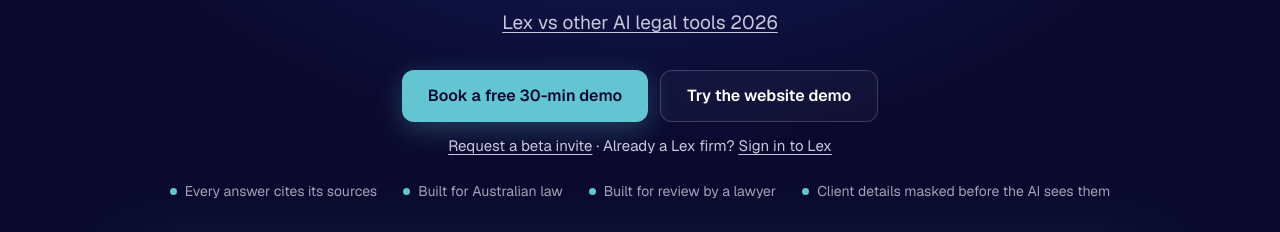
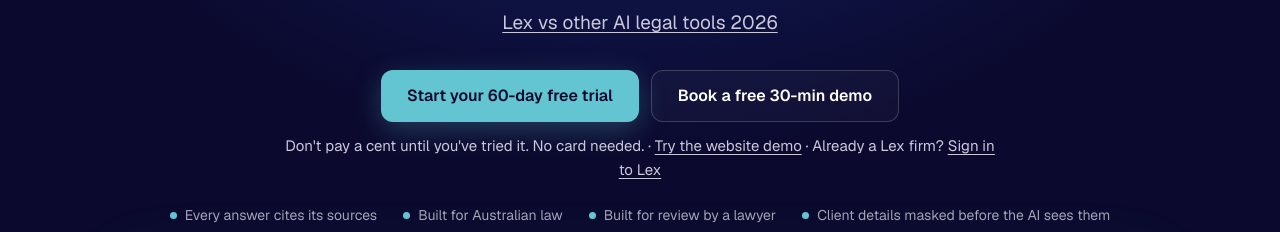
Before and after one commit to sg-satoshi/saabai-site, a Next.js app: page /legal in a window 1280 px wide. Shown: the part 449-681 px from the top of the page. Built offline with nearby package versions, Linux system fonts and the light colour scheme; no server answers.

Commit message:
Lex open free trial (Shane 1:42 PM): 'Start your 60-day free trial' CTAs on /pricing and /legal, demo secondary; /lex/signup/trial public (#408)

```diff
--- a/app/api/lex/signup/route.ts
+++ b/app/api/lex/signup/route.ts
@@ -32,7 +32,7 @@ export async function signupAllowed(req: NextRequest): Promise<boolean> {
 
 export async function POST(req: NextRequest) {
   if (!(await signupAllowed(req))) {
-    return NextResponse.json({ error: "Lex is invite only during the beta. Request a beta invite or book a demo." }, { status: 403 });
+    return NextResponse.json({ error: "Please start your 60-day free trial first, or sign in to Lex to subscribe." }, { status: 403 });
   }
   let body: Record<string, unknown>;
   try { body = await req.json(); } catch { return NextResponse.json({ error: "Invalid request" }, { status: 400 }); }
--- a/app/legal/page.tsx
+++ b/app/legal/page.tsx
@@ -155,11 +155,12 @@ export default function LegalPage() {
             <a href="/legal/lex-vs-ai-legal-tools" style={{ textDecoration: "underline", textUnderlineOffset: 3 }}>Lex vs other AI legal tools 2026</a>
           </p>
           <div className="lx-ctas">
-            <a className="lx-btn lx-pri" href={DEMO_URL} target="_blank" rel="noopener noreferrer">Book a free 30-min demo</a>
-            <a className="lx-btn lx-ghost" href="#demo">Try the website demo</a>
+            <a className="lx-btn lx-pri" href="/lex/signup/trial">Start your 60-day free trial</a>
+            <a className="lx-btn lx-ghost" href={DEMO_URL} target="_blank" rel="noopener noreferrer">Book a free 30-min demo</a>
           </div>
           <p className="lx-lead" style={{ marginTop: 12, fontSize: 15 }}>
-            <a href="mailto:hello@saabai.ai?subject=Lex%20beta%20invite" style={{ textDecoration: "underline", textUnderlineOffset: 3 }}>Request a beta invite</a>
+            Don&apos;t pay a cent until you&apos;ve tried it. No card needed.{" · "}
+            <a href="#demo" style={{ textDecoration: "underline", textUnderlineOffset: 3 }}>Try the website demo</a>
             {" · "}
             Already a Lex firm? <a href="/login?redirect=/lex" style={{ textDecoration: "underline", textUnderlineOffset: 3 }}>Sign in to Lex</a>
           </p>
--- a/app/pricing/page.tsx
+++ b/app/pricing/page.tsx
@@ -117,7 +117,7 @@ export default function PricingPage() {
 
           <h2 style={{ marginTop: 56 }}>Other published prices</h2>
           <div className="card" style={{ marginTop: 24, display: "grid", gap: 18 }}>
-            <p><a href="/legal" style={{ color: "var(--teal)" }}>Lex Firm</a> is ${LEX_FIRM_MONTHLY} a month (AUD) for 3 lawyer seats, unlimited research and 20 documents a month. GST not applicable. Larger firms can ask about a custom Enterprise plan. Lex is invite only during the beta: <a href="mailto:hello@saabai.ai?subject=Lex%20beta%20invite" style={{ color: "var(--teal)" }}>request a beta invite</a> or <a href={CALENDLY} target="_blank" rel="noopener noreferrer" style={{ color: "var(--teal)" }}>book a free Lex demo<span style={{ position: "absolute", width: 1, height: 1, padding: 0, margin: -1, overflow: "hidden", clip: "rect(0, 0, 0, 0)", whiteSpace: "nowrap", border: 0 }}> (opens in new tab)</span></a>.</p>
+            <p><a href="/legal" style={{ color: "var(--teal)" }}>Lex Firm</a> is ${LEX_FIRM_MONTHLY} a month (AUD) for 3 lawyer seats, unlimited research and 20 documents a month. GST not applicable. Larger firms can ask about a custom Enterprise plan. Don&apos;t pay a cent until you&apos;ve tried it: <a href="/lex/signup/trial" style={{ color: "var(--teal)" }}>start your 60-day free trial</a> (no card needed), or <a href={CALENDLY} target="_blank" rel="noopener noreferrer" style={{ color: "var(--teal)" }}>book a free Lex demo<span style={{ position: "absolute", width: 1, height: 1, padding: 0, margin: -1, overflow: "hidden", clip: "rect(0, 0, 0, 0)", whiteSpace: "nowrap", border: 0 }}> (opens in new tab)</span></a>.</p>
             <p><a href="/score" style={{ color: "var(--teal)" }}>AI Readiness Score</a> is free.</p>
             <p>
               The <a href="/ai-receptionist-gold-coast" style={{ color: "var(--teal)" }}>AI receptionist</a> on your website is the chatbot, and it is included in the website tiers, from {formatAud(WEBSITE_TIERS[0].buildFrom)} plus {formatAud(WEBSITE_TIERS[0].monthly)} a month care.
--- a/proxy.ts
+++ b/proxy.ts
@@ -501,22 +501,18 @@ function withAttribution(req: NextRequest, res: NextResponse): NextResponse {
   return res;
 }
 
-/** Shape of a Lex trial invite code (matches normaliseCode in lib/lex-trial.ts, PR 423): optional LEX- prefix, 10 chars. */
-const LEX_INVITE_CODE_RE = /^(LEX-?)?[A-HJ-NP-Z2-9]{10}$/i;
-
 async function pageRoute(req: NextRequest, pathname: string): Promise<NextResponse> {
   // The admin login page itself must stay reachable while signed out.
   if (pathname === "/saabai-admin/login" || pathname === "/saabai-admin/login/verify") return NextResponse.next();
   if (!matches(pathname, PROTECTED_PAGES)) return NextResponse.next();
-  // Lex is invite and demo only during the beta. /lex/signup is reachable only by:
+  // /lex/signup (paid checkout page) is reachable only by:
   //  - the Stripe return page (/lex/signup/done), which new firms reach before they have a login;
-  //  - the trial invite page (/lex/signup/trial) with a well-formed invite code in ?code= (PR 423;
-  //    the code itself is fully checked server-side by /api/lex/trial, this only gates the page);
+  //  - the public 60-day free trial start page (/lex/signup/trial, PR 423), open to any firm, with or without ?code=;
   //  - signed-in users (trial firms converting, lapsed firm admins restarting a plan).
-  // Everyone else gets a 307 to the public Lex page.
+  // Everyone else gets a 307 to the public Lex page. The paid checkout API is gated separately in its route.
   if (matches(pathname, ["/lex/signup"])) {
     if (pathname === "/lex/signup/done" || pathname === "/lex/signup/done/") return NextResponse.next();
-    if ((pathname === "/lex/signup/trial" || pathname === "/lex/signup/trial/") && LEX_INVITE_CODE_RE.test((req.nextUrl.searchParams.get("code") ?? "").replace(/\s+/g, ""))) return NextResponse.next();
+    if (pathname === "/lex/signup/trial" || pathname === "/lex/signup/trial/") return NextResponse.next();
     if (await getSession(req)) return NextResponse.next();
     return NextResponse.redirect(new URL("/legal", req.url), 307);
   }
```
Also changed, not shown: 2 other files (tests, documents, lock files or other folders).
